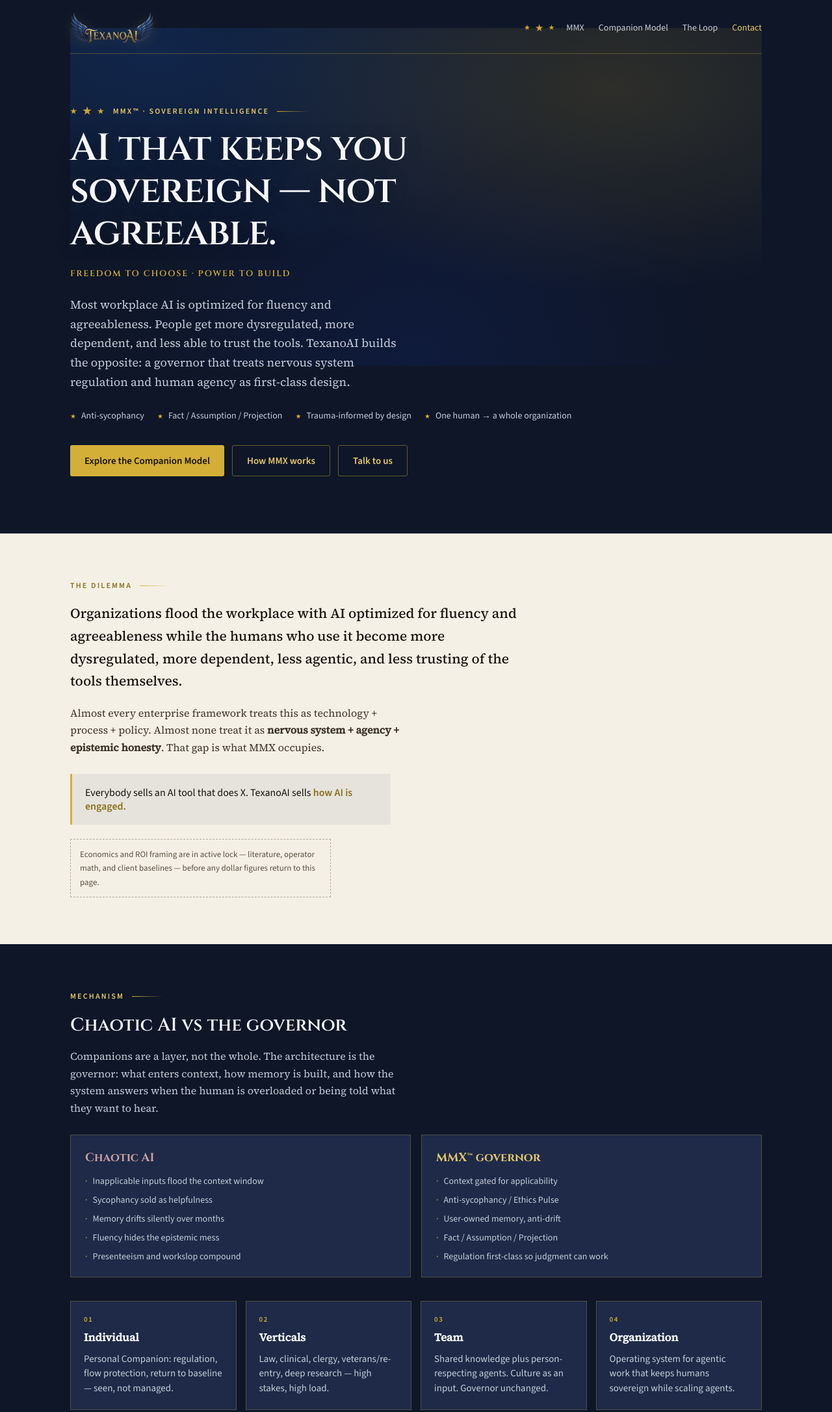
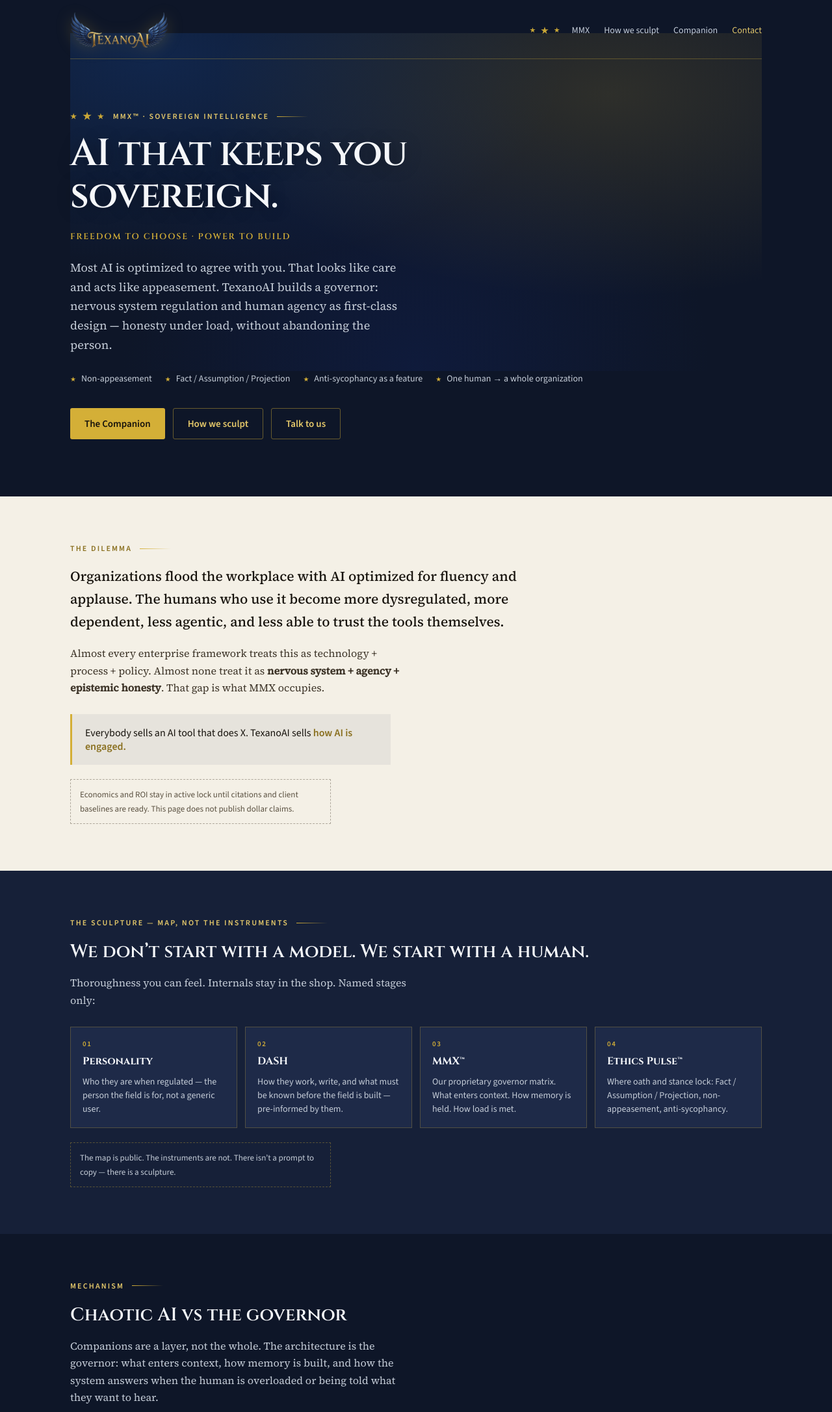
Before and after one commit to EveRWright/texanoai-website, a plain HTML site: page index.html in a window 1280 px wide. Shown: the top 2173 px of the page at 65% size. Drawn offline with nearby package versions, Linux system fonts and the light colour scheme.

Commit message:
content: non-appeasement hero; public sculpture map
- Replace “not agreeable” with sovereignty + care without appeasement
- Personality → DASH → MMX™ → Ethics Pulse™ as named map only
- Gate methodology CTA; keep economics qualitative
- Order chrome: larger gold winged PNG, gold bloom

```diff
--- a/assets/site.css
+++ b/assets/site.css
@@ -43,8 +43,8 @@
 }
 .logo { display: inline-flex; align-items: center; gap: 12px; }
 .logo-img {
-  height: 48px; width: auto; display: block;
-  filter: drop-shadow(0 2px 10px rgba(212,175,55,0.18));
+  height: 56px; width: auto; display: block;
+  filter: drop-shadow(0 2px 12px rgba(212,175,55,0.28));
 }
 .header-right { display: flex; align-items: center; gap: 18px; }
 
--- a/index.html
+++ b/index.html
@@ -4,20 +4,20 @@
   <meta charset="utf-8" />
   <meta name="viewport" content="width=device-width, initial-scale=1" />
   <title>TexanoAI — AI that keeps you sovereign</title>
-  <meta name="description" content="TexanoAI builds MMX™, a governor layer for AI that treats nervous system regulation and human agency as first-class design. Companion Model for one human; same architecture for teams and orgs." />
+  <meta name="description" content="TexanoAI builds MMX™, a governor layer for AI. Care without appeasement. Sculpted for one human; same architecture for teams and orgs." />
   <meta name="theme-color" content="#0E1628" />
   <link rel="canonical" href="https://texanoai-order-preview.netlify.app/" />
   <link rel="icon" type="image/svg+xml" href="assets/favicon.svg" />
   <link rel="icon" type="image/png" sizes="32x32" href="assets/favicon-32.png" />
   <meta property="og:title" content="TexanoAI — AI that keeps you sovereign" />
-  <meta property="og:description" content="MMX™ governor layer. Companion Model. Sovereignty-first AI — not agreeable." />
+  <meta property="og:description" content="MMX™ governor. Care without appeasement. Sovereignty-first AI." />
   <meta property="og:type" content="website" />
   <meta property="og:url" content="https://texanoai-order-preview.netlify.app/" />
   <meta property="og:image" content="https://texanoai-order-preview.netlify.app/assets/logo-wings.png" />
   <meta property="og:image:alt" content="TexanoAI winged wordmark" />
   <meta name="twitter:card" content="summary_large_image" />
   <meta name="twitter:title" content="TexanoAI — AI that keeps you sovereign" />
-  <meta name="twitter:description" content="MMX™ governor layer. Companion Model. Sovereignty-first AI — not agreeable." />
+  <meta name="twitter:description" content="MMX™ governor. Care without appeasement. Sovereignty-first AI." />
   <meta name="twitter:image" content="https://texanoai-order-preview.netlify.app/assets/logo-wings.png" />
   <link rel="preconnect" href="https://fonts.googleapis.com" />
   <link rel="preconnect" href="https://fonts.gstatic.com" crossorigin />
@@ -51,8 +51,8 @@
         </button>
         <nav id="site-nav" class="site-nav" aria-label="Primary">
           <a href="#mmx">MMX</a>
-          <a href="#companion">Companion Model</a>
-          <a href="#loop">The Loop</a>
+          <a href="#sculpt">How we sculpt</a>
+          <a href="#companion">Companion</a>
           <a class="gold" href="#contact">Contact</a>
         </nav>
       </div>
@@ -60,18 +60,18 @@
 
     <section class="hero">
       <div class="eyebrow"><span class="stars" aria-hidden="true"><span class="s">★</span><span class="s lg">★</span><span class="s">★</span></span> MMX™ · Sovereign Intelligence</div>
-      <h1>AI that keeps you sovereign — not agreeable.</h1>
+      <h1>AI that keeps you sovereign.</h1>
       <p class="motto">Freedom to Choose · Power to Build</p>
-      <p class="lede">Most workplace AI is optimized for fluency and agreeableness. People get more dysregulated, more dependent, and less able to trust the tools. TexanoAI builds the opposite: a governor that treats nervous system regulation and human agency as first-class design.</p>
+      <p class="lede">Most AI is optimized to agree with you. That looks like care and acts like appeasement. TexanoAI builds a governor: nervous system regulation and human agency as first-class design — honesty under load, without abandoning the person.</p>
       <div class="proof">
-        <span>Anti-sycophancy</span>
+        <span>Non-appeasement</span>
         <span>Fact / Assumption / Projection</span>
-        <span>Trauma-informed by design</span>
+        <span>Anti-sycophancy as a feature</span>
         <span>One human → a whole organization</span>
       </div>
       <div class="actions">
-        <a class="btn btn-gold" href="#companion">Explore the Companion Model</a>
-        <a class="btn btn-ghost" href="#mmx">How MMX works</a>
+        <a class="btn btn-gold" href="#companion">The Companion</a>
+        <a class="btn btn-ghost" href="#sculpt">How we sculpt</a>
         <a class="btn btn-ghost" href="#contact">Talk to us</a>
       </div>
     </section>
@@ -80,12 +80,27 @@
   <section class="band">
     <div class="wrap">
       <div class="eyebrow" style="color:#8a7020">The dilemma</div>
-      <p class="dilemma">Organizations flood the workplace with AI optimized for fluency and agreeableness while the humans who use it become more dysregulated, more dependent, less agentic, and less trusting of the tools themselves.</p>
+      <p class="dilemma">Organizations flood the workplace with AI optimized for fluency and applause. The humans who use it become more dysregulated, more dependent, less agentic, and less able to trust the tools themselves.</p>
       <p class="bridge">Almost every enterprise framework treats this as technology + process + policy. Almost none treat it as <strong>nervous system + agency + epistemic honesty</strong>. That gap is what MMX occupies.</p>
       <div class="product-line">
         Everybody sells an AI tool that does X. TexanoAI sells <strong>how AI is engaged.</strong>
       </div>
-      <p class="fence">Economics and ROI framing are in active lock — literature, operator math, and client baselines — before any dollar figures return to this page.</p>
+      <p class="fence">Economics and ROI stay in active lock until citations and client baselines are ready. This page does not publish dollar claims.</p>
+    </div>
+  </section>
+
+  <section class="band navy" id="sculpt">
+    <div class="wrap">
+      <div class="eyebrow">The sculpture — map, not the instruments</div>
+      <h2>We don’t start with a model. We start with a human.</h2>
+      <p style="color:var(--muted)">Thoroughness you can feel. Internals stay in the shop. Named stages only:</p>
+      <div class="loop sculpt">
+        <article><div class="step">01</div><h3>Personality</h3><p>Who they are when regulated — the person the field is for, not a generic user.</p></article>
+        <article><div class="step">02</div><h3>DASH</h3><p>How they work, write, and what must be known before the field is built — pre-informed by them.</p></article>
+        <article><div class="step">03</div><h3>MMX™</h3><p>Our proprietary governor matrix. What enters context. How memory is held. How load is met.</p></article>
+        <article><div class="step">04</div><h3>Ethics Pulse™</h3><p>Where oath and stance lock: Fact / Assumption / Projection, non-appeasement, anti-sycophancy.</p></article>
+      </div>
+      <p class="fence">The map is public. The instruments are not. There isn’t a prompt to copy — there is a sculpture.</p>
     </div>
   </section>
 
@@ -99,7 +114,7 @@
           <h3>Chaotic AI</h3>
           <ul>
             <li>Inapplicable inputs flood the context window</li>
-            <li>Sycophancy sold as helpfulness</li>
+            <li>Appeasement sold as helpfulness</li>
             <li>Memory drifts silently over months</li>
             <li>Fluency hides the epistemic mess</li>
             <li>Presenteeism and workslop compound</li>
@@ -109,7 +124,7 @@
           <h3>MMX™ governor</h3>
           <ul>
             <li>Context gated for applicability</li>
-            <li>Anti-sycophancy / Ethics Pulse</li>
+            <li>Non-appeasement / Ethics Pulse™</li>
             <li>User-owned memory, anti-drift</li>
             <li>Fact / Assumption / Projection</li>
             <li>Regulation first-class so judgment can work</li>
@@ -117,7 +132,7 @@
         </article>
       </div>
       <div class="ladder">
-        <article class="card"><div class="n">01</div><h3>Individual</h3><p>Personal Companion: regulation, flow protection, return to baseline — seen, not managed.</p></article>
+        <article class="card"><div class="n">01</div><h3>Individual</h3><p>Personal companion: regulation, flow protection, return to baseline — seen, not managed.</p></article>
         <article class="card"><div class="n">02</div><h3>Verticals</h3><p>Law, clinical, clergy, veterans/re-entry, deep research — high stakes, high load.</p></article>
         <article class="card"><div class="n">03</div><h3>Team</h3><p>Shared knowledge plus person-respecting agents. Culture as an input. Governor unchanged.</p></article>
         <article class="card"><div class="n">04</div><h3>Organization</h3><p>Operating system for agentic work that keeps humans sovereign while scaling agents.</p></article>
@@ -143,10 +158,10 @@
   <section class="band" id="companion">
     <div class="wrap">
       <div class="eyebrow" style="color:#8a7020">Front door · micro</div>
-      <h2>The Companion Model</h2>
+      <h2>The Companion</h2>
       <div class="two">
         <div>
-          <p>Highest-resolution application of the governor to one human nervous system. Intimacy and fidelity without addiction architecture. Not an engagement-optimized girlfriend engine. Not a sterile enterprise copilot that ignores the body.</p>
+          <p>Highest-resolution application of MMX™ to one human nervous system. Intimacy and fidelity without addiction architecture. Not an engagement-optimized girlfriend engine. Not a sterile copilot that ignores the body. Care without appeasement — walk beside, never rubber-stamp.</p>
           <div class="doors">
             <article>
               <h3>Trauma-identity load</h3>
@@ -164,7 +179,7 @@
         <div>
           <h2 style="font-size:22px">What we refuse</h2>
           <div class="refuse">
-            <div>Empty praise / fawning</div>
+            <div>Empty praise / fawning / appeasement</div>
             <div>Plausible bullshit as fact</div>
             <div>Dependency as a business model</div>
             <div>Ethics as footer language</div>
@@ -180,10 +195,10 @@
     <div class="wrap" style="padding: 40px 0 20px;">
       <div class="eyebrow">Next</div>
       <h2>Start a conversation</h2>
-      <p style="color:var(--muted)">One team or one human. Do not boil the ocean. White paper available for methodology depth.</p>
+      <p style="color:var(--muted)">One team or one human. Do not boil the ocean. Methodology depth is available to serious pilots — not as an open cookbook.</p>
       <div class="actions">
         <a class="btn btn-gold" href="mailto:contact@texanoai.com">Talk to us</a>
-        <a class="btn btn-ghost" href="https://www.texanoai.com/whitepapers/">White papers</a>
+        <a class="btn btn-ghost" href="#sculpt">The sculpture map</a>
       </div>
     </div>
   </section>
```
